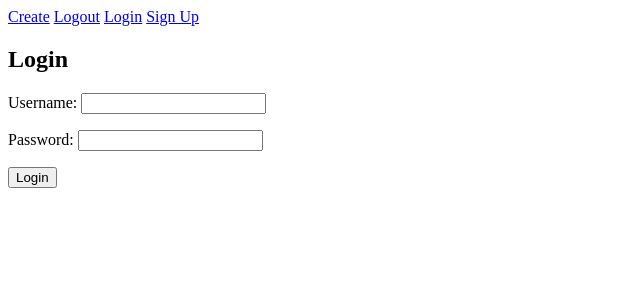
After one commit to ZablonOigo/gallery, a Django app: page /user/login/ in a window 1280 px wide. The commit adds this page. Shown: the top 300 px of the page, without its empty margins (0-640 px from the left). Run offline with Django 4.2, Linux system fonts and the light colour scheme.

Commit message:
users accounts

```diff
--- a/gallery/settings.py
+++ b/gallery/settings.py
@@ -38,6 +38,7 @@ INSTALLED_APPS = [
     'django.contrib.messages',
     'django.contrib.staticfiles',
     'photo',
+    'user',
 ]
 
 MIDDLEWARE = [
@@ -125,3 +126,7 @@ MEDIA_ROOT=BASE_DIR/'media'
 # https://docs.djangoproject.com/en/4.1/ref/settings/#default-auto-field
 
 DEFAULT_AUTO_FIELD = 'django.db.models.BigAutoField'
+
+LOGIN_URL='user:login'
+LOGIN_REDIRECT_URL='/'
+LOGOUT_REDIRECT_URL='/'
--- a/gallery/urls.py
+++ b/gallery/urls.py
@@ -21,4 +21,5 @@ from django.conf.urls.static import static
 urlpatterns = [
     path('admin/', admin.site.urls),
     path('', include('photo.urls')),
+    path('user/', include('user.urls')),
 ]+ static(settings.MEDIA_URL, document_root=settings.MEDIA_ROOT)
--- a/photo/models.py
+++ b/photo/models.py
@@ -20,5 +20,8 @@ class Pic(models.Model):
     created_by=models.ForeignKey(User,related_name='pics',on_delete=models.CASCADE)
     created_at=models.DateTimeField(auto_now_add=True)
 
+    class Meta:
+        ordering=['-name']
+
     def __str__(self):
         return  self.name
--- a/photo/templates/photo/base.html
+++ b/photo/templates/photo/base.html
@@ -7,7 +7,12 @@
     <title>{% block title %}{% endblock %} Photo</title>
 </head>
 <body>
-    <a href="{% url 'create' %}" class="">Create</a>
+    <a href="{% url 'photo:create' %}" class="">Create</a>
+    <a href="{% url 'user:logout' %}" class="">Logout</a>
+    <a href="{% url 'user:login' %}" class="">Login</a>
+    <a href="{% url 'user:register' %}" class="">Sign Up</a><br>
+
+
     {% block content %}
 
     {% endblock %}
--- a/photo/templates/photo/delete_pic.html
+++ b/photo/templates/photo/delete_pic.html
@@ -8,7 +8,7 @@
 {% csrf_token %}
 <p>Are you sure you want to delete <strong>{{pic.name}}</strong>?</p>
 <input type="submit" value="Confirm">
-<a href="{% url 'index' %}" class="">Cancel</a>
+<a href="{% url 'photo:index' %}" class="">Cancel</a>
 </form>
 
 {% endblock %}
--- a/photo/templates/photo/index.html
+++ b/photo/templates/photo/index.html
@@ -6,7 +6,7 @@
 {% for pic in pics %}
 
 <div>
-   <a href="{% url 'detail' pic.id %}" class="">
+   <a href="{% url 'photo:detail' pic.id %}" class="">
    {% if pics %}
      <img src="{{ pic.image.url }}" alt="{{ image.pic.name }}" style="width:100px">
    </a>
@@ -15,7 +15,7 @@
  {% endif %}
 </div>
 <p>{{ pic.description }}</p>
-<a href="{% url 'detail' pic.id %}" class="">View photo</a>
+<a href="{% url 'photo:detail' pic.id %}" class="">View photo</a>
 
 {% endfor %}
 <h2>Categories</h2>
--- a/photo/urls.py
+++ b/photo/urls.py
@@ -1,6 +1,6 @@
 from django.urls import path
 from.views import *
-
+app_name='photo'
 urlpatterns=[
     path('', index, name='index'),
     path('detail/<int:id>/', view_photo, name='detail'),
--- a/photo/views.py
+++ b/photo/views.py
@@ -28,7 +28,7 @@ def create_photo(request):
             user=form.save(commit=False)
             user.created_by=request.user
             user.save()
-            return redirect('detail', id=user.id)
+            return redirect('photo:detail', id=user.id)
         else:
             return render(request,'photo/create.html', {'form':form})
 
@@ -43,7 +43,7 @@ def update_photo(request,id):
         form=PicForm(request.POST, instance=pic)
         if form.is_valid():
             form.save()
-            return redirect('index')
+            return redirect('photo:index')
         else:
             return render(request, 'photo/create.html', {'form':form})
 
@@ -60,4 +60,4 @@ def delete_photo(request, id):
 
     elif request.method =="POST":
         pic.delete()
-        return redirect('index')
+        return redirect('photo:index')
--- /dev/null
+++ b/user/forms.py
@@ -0,0 +1,12 @@
+from django import forms
+from django.contrib.auth.forms import UserCreationForm
+from django.contrib.auth.models import User
+
+class LoginForm(forms.Form):
+    username=forms.CharField(max_length=60)
+    password=forms.CharField(max_length=60, widget=forms.PasswordInput)
+
+class RegisterForm(UserCreationForm):
+    class Meta:
+        model=User
+        fields=['username','email','password1','password2']
--- /dev/null
+++ b/user/templates/user/login.html
@@ -0,0 +1,12 @@
+{% extends 'photo/base.html' %}
+
+
+
+{% block content %}
+<h2>Login</h2>
+<form action="" method="post">
+    {% csrf_token %}
+    {{form.as_p}}
+    <input type="submit" value="Login">
+</form>
+{% endblock %}
--- /dev/null
+++ b/user/urls.py
@@ -0,0 +1,9 @@
+from django.urls import path
+from .views import *
+app_name='user'
+urlpatterns=[
+    path('login/', sign_in, name='login'),
+    path('register/', sign_up, name='register'),
+    path('logout/', sign_out, name='logout')
+
+]
--- a/user/views.py
+++ b/user/views.py
@@ -1,3 +1,46 @@
-from django.shortcuts import render
+from django.shortcuts import render,redirect
+from django.contrib import messages
+from .forms import *
+from django.contrib.auth import login, logout, authenticate
+def sign_in(request):
+    if request.method =='GET':
+        form=LoginForm()
+        context={'form':form}
+        return render(request, 'user/login.html',context)
+    elif request.method =="POST":
+        form=LoginForm(request.POST)
+        if form.is_valid():
+            username=form.cleaned_data['username']
+            password=form.cleaned_data['password']
+            user=authenticate(request,username=username,password=password)
+            if user:
+                login(request,user)
+                messages.success(request,f'You have logged in succesfully {request.user.username} !!')
+                return redirect('photo:index')
 
-# Create your views here.
+        messages.error(request,f'Please correct the following error')
+        return render(request,'user/login.html', {'form':form})
+def sign_up(request):
+    if request.method =='GET':
+        form=RegisterForm()
+        context={'form':form}
+        return render(request, 'user/sign_up.html', context)
+
+    elif request.method =='POST':
+        form=RegisterForm(request.POST)
+        if form.is_valid():
+            user=form.save(commit=False)
+            user.username=user.username.lower()
+            user.save()
+            messages.success(request,'You have signed up successfully')
+            login(request,user)
+            return redirect('photo:index')
+        else:
+            return render(request, 'user/sign_up.html',{'form':form})
+
+
+def sign_out(request):
+    logout(request)
+    messages.success(request, 'You\'ve Logged out successfully')
+    return redirect('photo:index')
+    # return redirect('user:login')
```
Also changed, not shown: photo/templates/photo/view.html (+4 -4 lines), user/templates/user/sign_up.html (added, +10 -0 lines), db.sqlite3, media/image/20221212_113721.jpg (added), media/image/20221212_113721_qNCgaJA.jpg (added), media/image/20221212_113721_tgw09hw.jpg (added).
